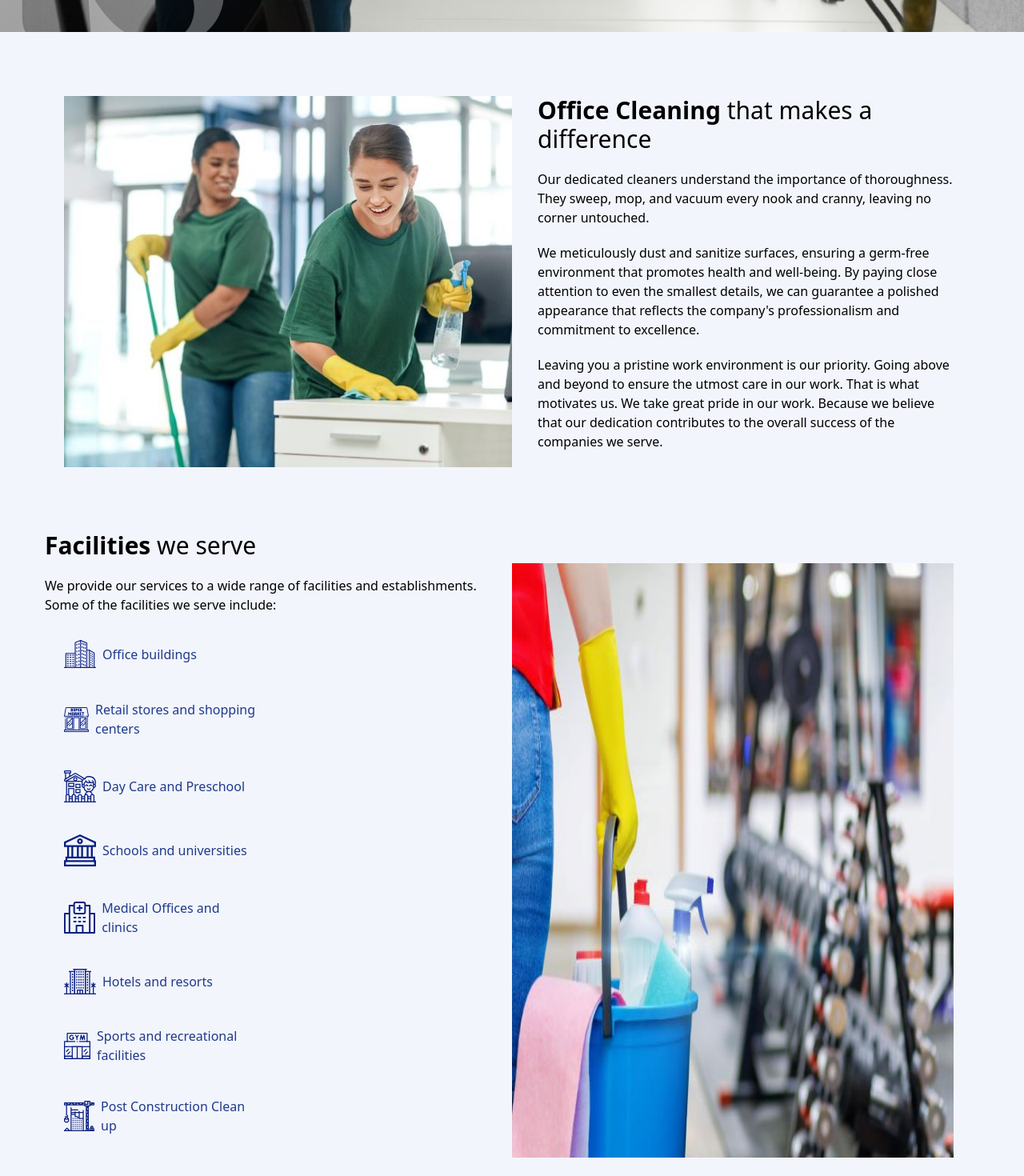
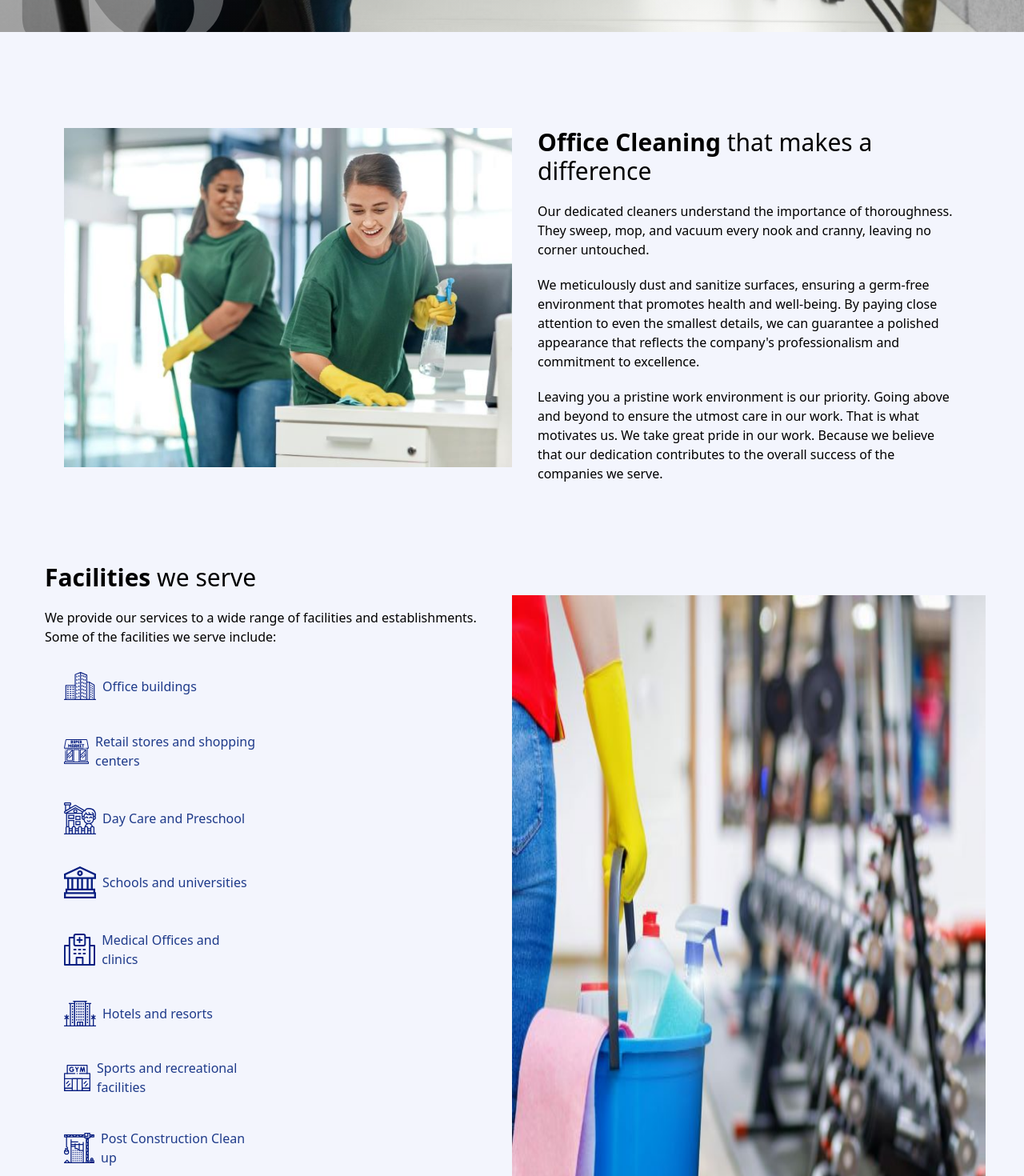
Before and after one commit to perfectscrub/perfect-scrub, a Next.js app: page / in a window 1280 px wide. Shown: the part 720-2190 px from the top of the page at 80% size. Built offline with nearby package versions, Linux system fonts and the light colour scheme.

Commit message:
image dimensions adjusted changes to styling

```diff
--- a/components/highlight/Highlight.jsx
+++ b/components/highlight/Highlight.jsx
@@ -5,9 +5,9 @@ import HomeFacilitiesList from "../homeFacilitiesList/HomeFacilitiesList";
 
 const Highlight = () => {
   return (
-    <section className="flex flex-col">
-          <div className="flex flex-col lg:flex-row gap-8 p-4 mt-12 md:mt-0 lg:p-20">
-            <Image width={500} height={400} className="w-full lg:w-1/2 object-cover" src="/two-women-cleaning-office.jpg" alt="" />
+    <section className="flex flex-col pt-10">
+          <div className="flex flex-col-reverse lg:flex-row gap-8 p-4 mt-12 md:mt-0 lg:p-20">
+            <Image width={500} height={400} className="w-full md:w-1/2 object-cover mx-auto md:mb-10" src="/two-women-cleaning-office.jpg" alt="" />
             <article className="w-full lg:w-1/2 text-left">
               <h2 className="text-3xl font-sans font-light ">
                 <Link href="/commercial-cleaning/office-buildings-cleaning" className="hover:underline">
@@ -26,14 +26,14 @@ const Highlight = () => {
                 Because we believe that our dedication contributes to the overall success of the companies we serve.</p>
             </article>
           </div>
-          <div className="px-4 mb-6 md:mx-8 lg:mb-14 flex flex-col xl:flex-row gap-4">
-            <article className="text-left pl-2 max-w-4xl flex flex-col">
+          <div className="px-4 mb-6 md:mx-8 lg:mb-14 flex flex-col lg:flex-row lg:gap-x-4">
+            <article className="w-full lg:w-1/2 text-left pl-2 max-w-2xl flex flex-col">
               <h2 className="text-3xl font-sans font-light"><span className="font-bold">Facilities</span> we serve</h2>
               <p className="my-5">We provide our services to a wide range of facilities and establishments. Some of the
                 facilities we serve include:</p>
               <HomeFacilitiesList />
             </article>
-            <Image width={300} height={200} src="/facilities/gym-cleaner.jpg" alt="a modern gym" className="w-full md:w-1/2 lg:pr-10 lg:mt-10" />
+            <Image width={600} height={400} src="/facilities/gym-cleaner.jpg" alt="a modern gym" className="w-full md:w-1/2 lg:mt-10" />
           </div>
         </section>
   )
```
